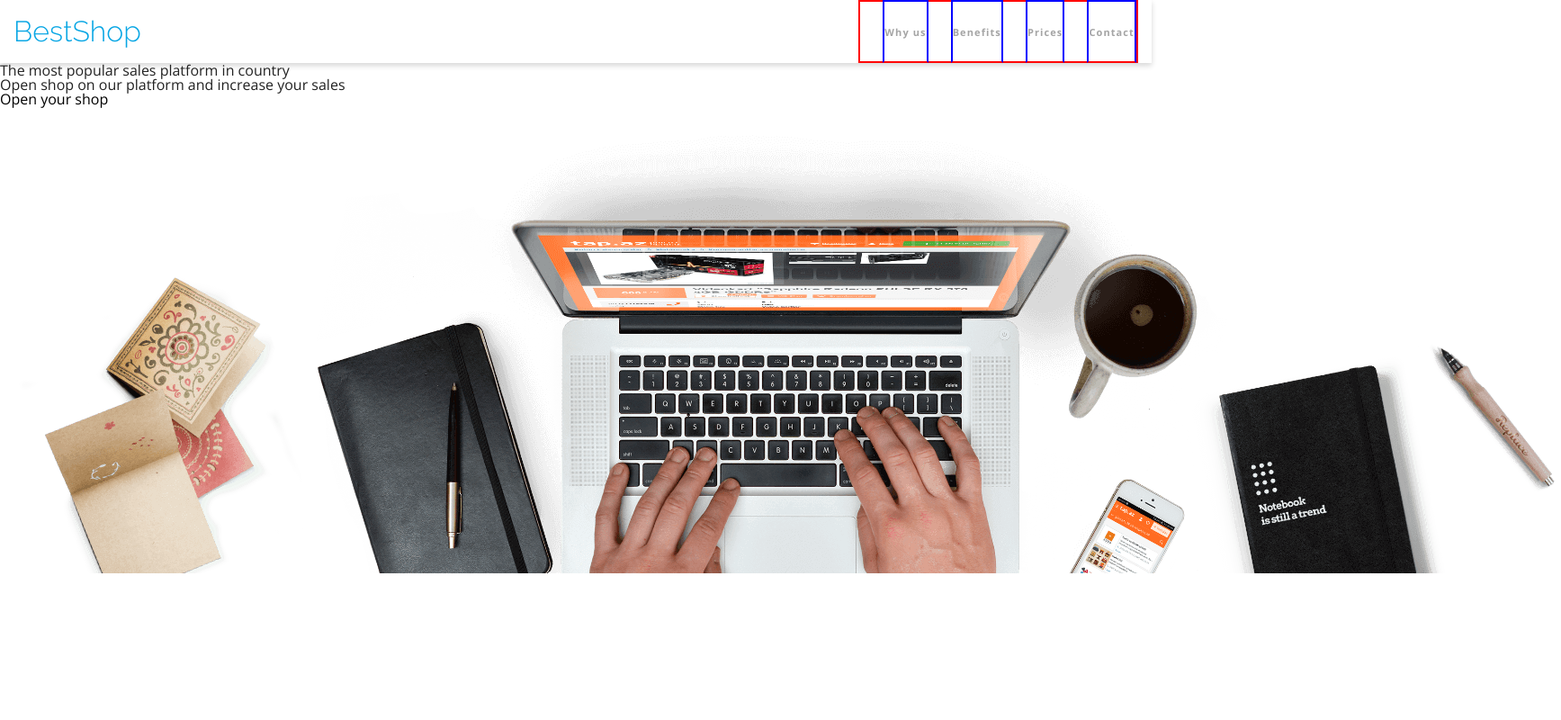
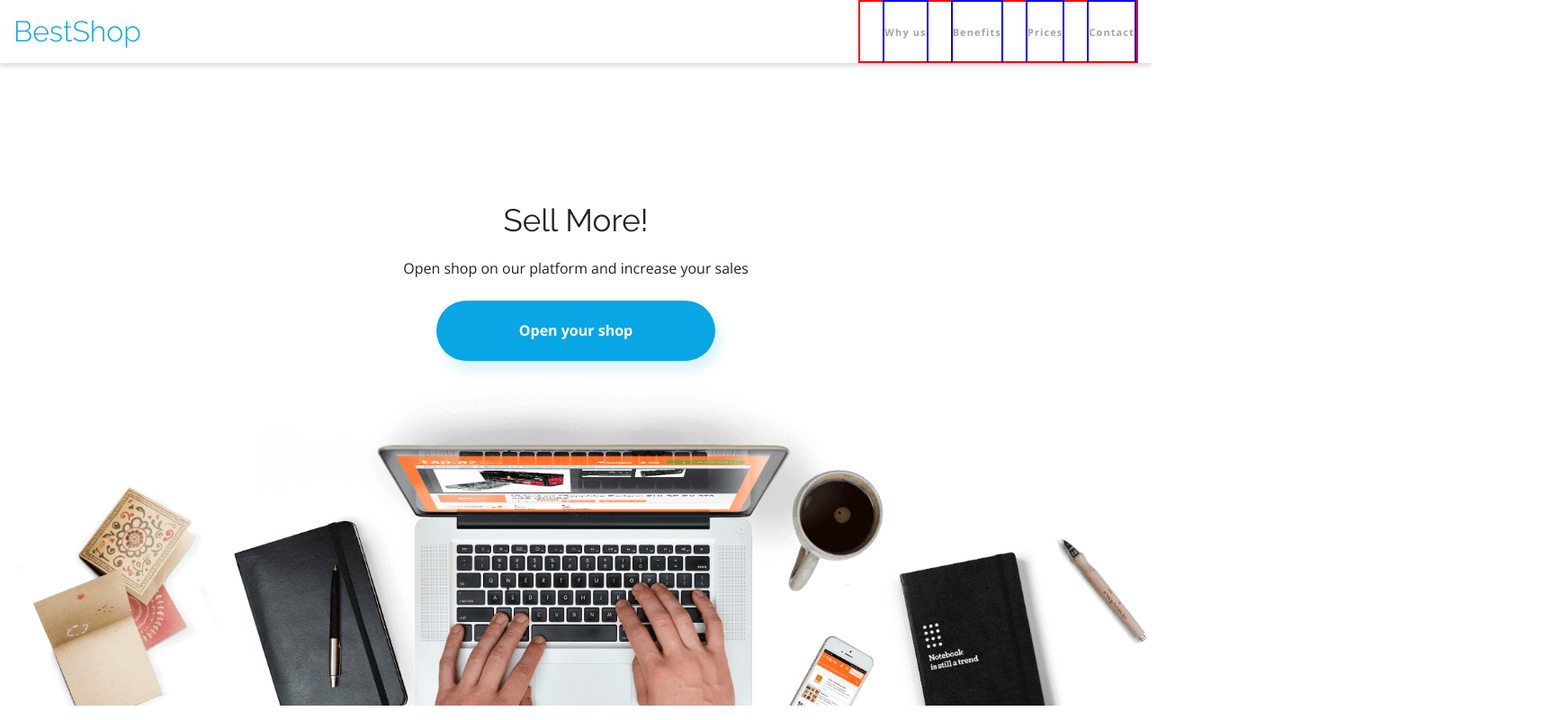
Before and after one commit to TomaszGoldmann/Best_Shop-Mobile_First, a website built with Parcel: page index.html in a window 1280 px wide. Shown: the whole page at 90% size, 1735 px wide, since content can reach past the window. Built offline with nearby package versions, Linux system fonts and the light colour scheme.

Commit message:
SCSS opening section

```diff
--- a/index.html
+++ b/index.html
@@ -37,9 +37,7 @@
 <main>
     <section class="opening">
         <div class="opening__content">
-            <h1 class="opening__header">
-                The most popular sales platform in country
-            </h1>
+            <h1 class="opening__header">Sell More!</h1>
             <p class="opening__heading">Open shop on our platform and increase your sales</p>
             <a href="#" class="btn btn--primary btn--large">Open your shop</a>
         </div>
--- a/scss/elements/_base.scss
+++ b/scss/elements/_base.scss
@@ -6,6 +6,14 @@
 
 body {
   font-family: $font-open-sans;
+}
+
+h1 {
+  display: block;
+  font-family: $font-raleway;
+  font-size: 2.1875em;
+  font-weight: normal;
+  line-height: 2.5625em;
 }
 
 a {
--- a/scss/elements/_buttons.scss
+++ b/scss/elements/_buttons.scss
@@ -0,0 +1,23 @@
+@import "../settings/all";
+
+.btn--large {
+  width: calc(100vw - 2em);
+  height: 4.1875em;
+  background: $color-primary;
+  box-shadow: 5px 10px 14px #07ACE629;
+  border-radius: 2.5em;
+
+  font-family: $font-open-sans;
+  font-size: 1em;
+  font-weight: bold;
+  line-height: 1.375em;
+  color: $color-white;
+
+  display: flex;
+  justify-content: center;
+  align-items: center;
+
+  @include tablet {
+    width: 19.375em;
+  }
+}
--- a/scss/elements/_headers.scss
+++ b/scss/elements/_headers.scss
@@ -74,6 +74,14 @@
       }
     }
 
+    nav {
+      display: none;
+
+      @include tablet {
+        display: block;
+      }
+    }
+
     .header__nav {
       height: 70px;
       display: flex;
--- a/scss/elements/_opening.scss
+++ b/scss/elements/_opening.scss
@@ -0,0 +1,36 @@
+@import "../settings/all";
+
+.opening {
+  display: flex;
+  flex-direction: column;
+  align-items: center;
+  overflow: hidden;
+
+  .opening__content {
+    margin: 6.25em 0 3.1875em;
+
+    display: flex;
+    flex-direction: column;
+    align-items: center;
+
+    @include tablet {
+      margin: 8.125em 0 0;
+    }
+
+    .opening__heading {
+      font-family: $font-open-sans;
+      font-size: 1em;
+      font-weight: normal;
+      text-align: center;
+      margin: 0 0 1.75em;
+    }
+  }
+
+  .opening__image {
+    width: 220%;
+    height: auto;
+    @include tablet {
+      width: 100%;
+    }
+  }
+}
```
